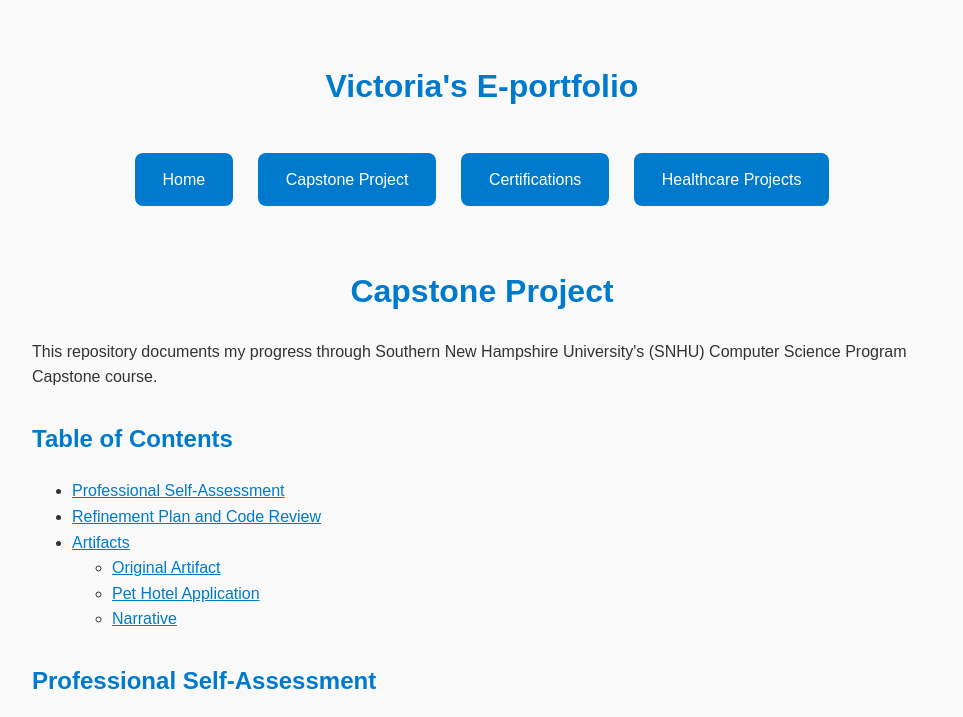
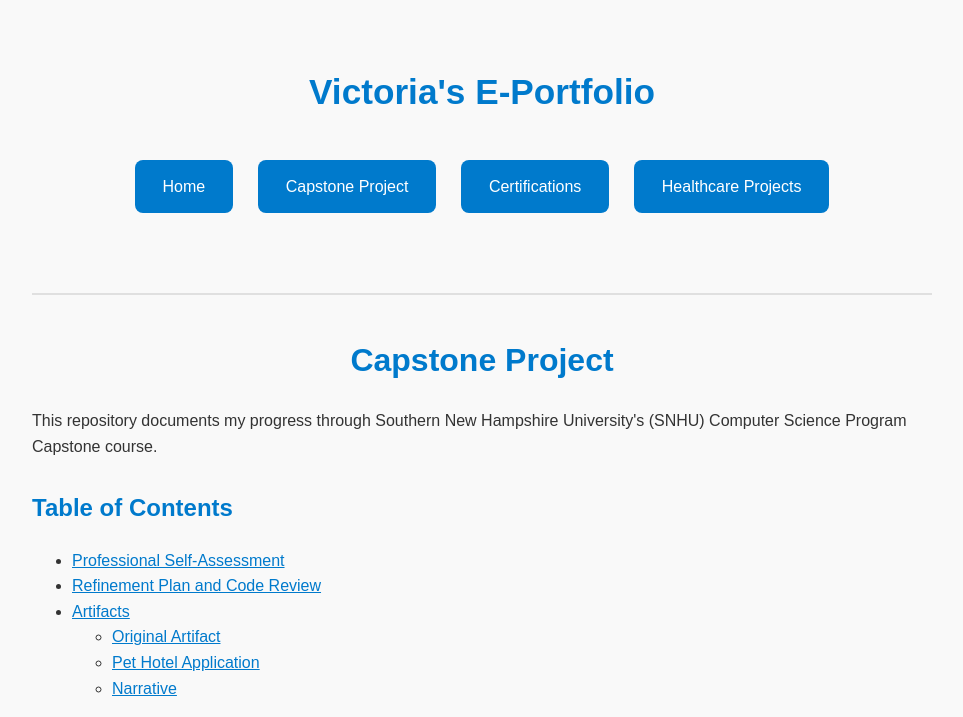
Before and after one commit to victoria-kaloudis/victoria-kaloudis.github.io, a plain HTML site: page capstone/index.html in a window 1280 px wide. Shown: the top 717 px of the page, without its empty margins (158-1121 px from the left). Drawn offline with Linux system fonts and the light colour scheme.

Commit message:
Update index.html

```diff
--- a/capstone/index.html
+++ b/capstone/index.html
@@ -58,18 +58,32 @@
       margin-bottom: 20px;
       color: #555;
     }
+    header {
+    text-align: center;
+    margin-bottom: 40px;
+    padding-bottom: 20px;
+    border-bottom: 2px solid #e0e0e0;
+    }
+
+    header h1 {
+      font-size: 2.2em;
+      color: #007acc;
+      margin-bottom: 15px;
+    }
+
   </style>
 </head>
 <body>
 
-  <h1>Victoria's E-portfolio</h1>
-
+  <header>
+  <h1>Victoria's E-Portfolio</h1>
   <div class="button-container">
     <a href="/index.html" class="button">Home</a>
     <a href="/capstone/" class="button">Capstone Project</a>
     <a href="/certifications/" class="button">Certifications</a>
     <a href="/healthcare-projects/" class="button">Healthcare Projects</a>
   </div>
+</header>
 
   <h1>Capstone Project</h1>
 
```
